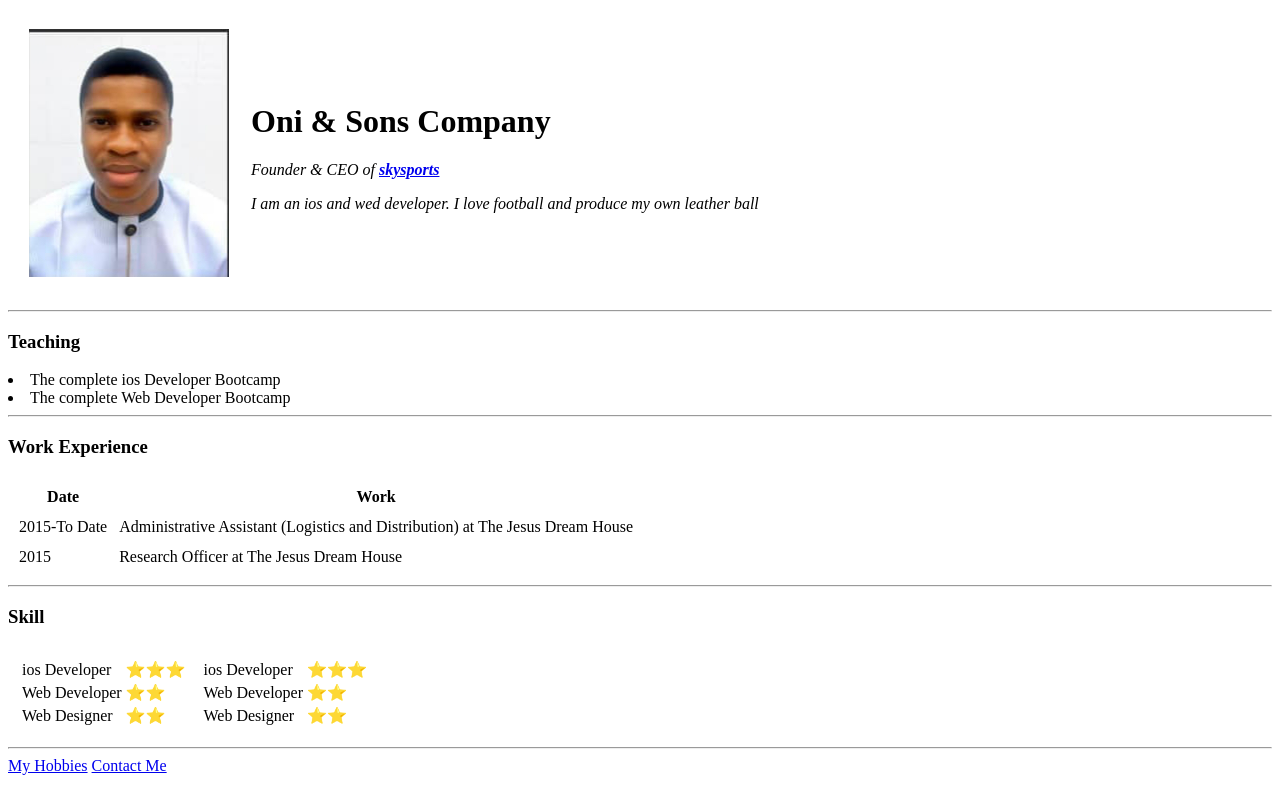
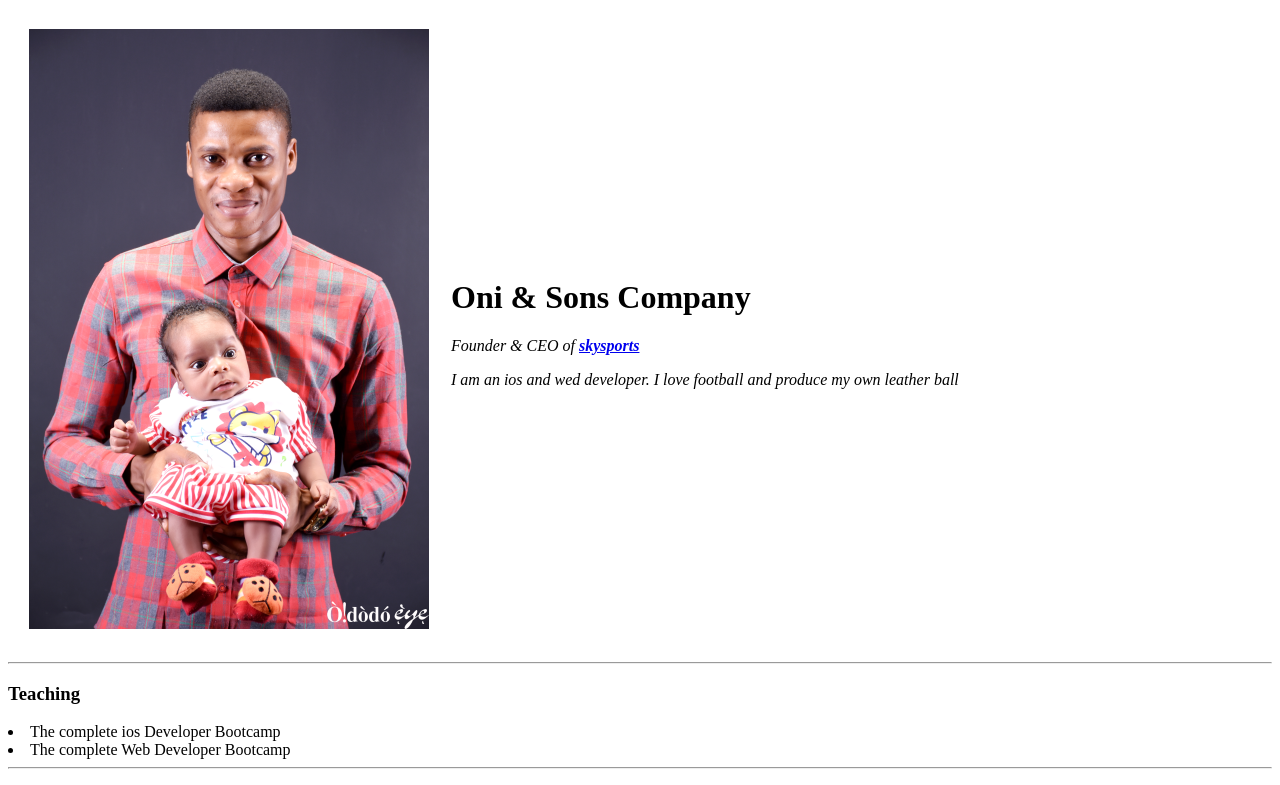
Before and after one commit to Charlly253/CV, a plain HTML site: page index.html in a window 1280 px wide. Shown: the top 785 px of the page. Drawn offline with Linux system fonts and the light colour scheme.

Commit message:
updated index.html

```diff
--- a/index.html
+++ b/index.html
@@ -9,7 +9,7 @@
     <body>
         <table cellspacing="20">
             <tr>
-                <td><img src="charles2.png" alt=""></td>
+                <td><img src="charles.png" alt=""></td>
                 <td> <h1>Oni & Sons Company </h1>
                     <p><em>Founder & CEO of <strong><a href="https://www.skysports.com/">skysports</a></strong></p>
                     <p>I am an ios and wed developer. I love football and produce my own leather ball</p></td>
```
